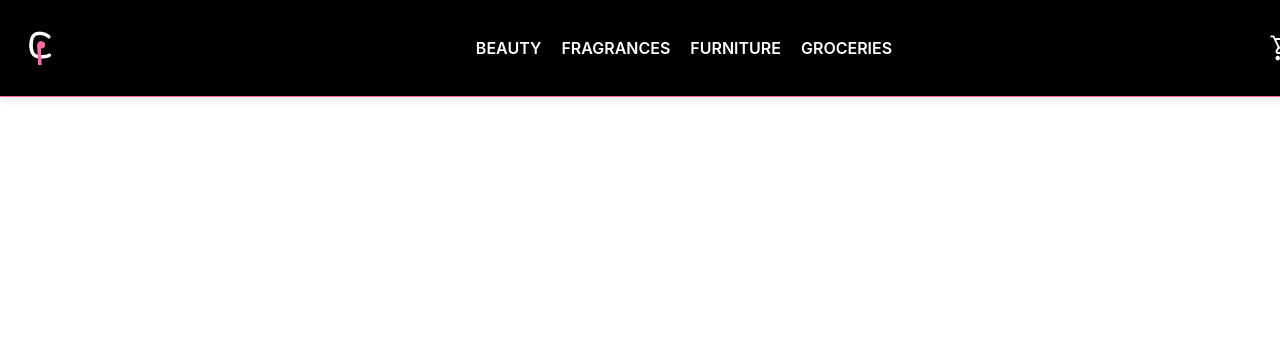
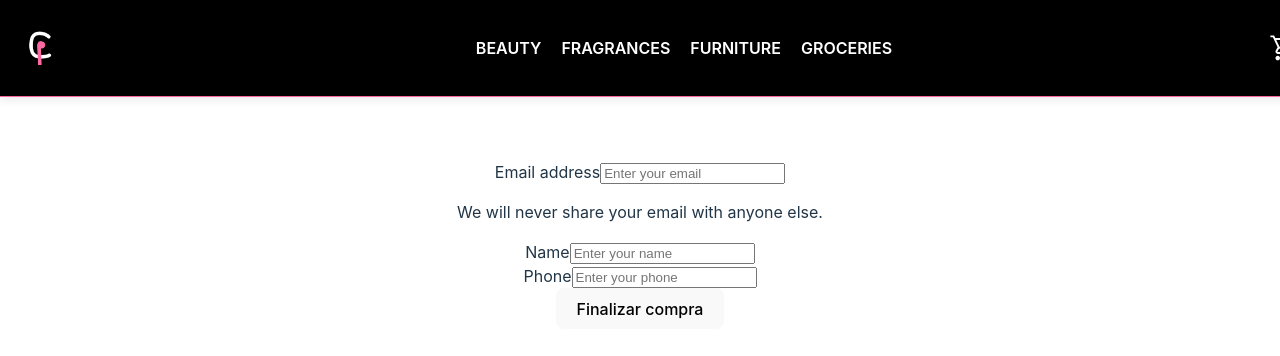
Before and after one commit to camiperezz/react-web-app-ecommerce, a React (Vite) app: page /checkout in a window 1280 px wide. Before the commit this address had no page. Shown: the top 356 px of the page. Built offline with nearby package versions, Linux system fonts and the light colour scheme.

Commit message:
add checkout route and page

```diff
--- a/src/App.jsx
+++ b/src/App.jsx
@@ -3,6 +3,7 @@ import Navbar from './components/Navbar'
 import ItemListContainer from './components/ItemListContainer'
 import ItemDetailContainer from './components/ItemDetailContainer'
 import PageNotFound from './components/PageNotFound'
+import { Checkout } from './components/Checkout'
 import { BrowserRouter, Routes, Route } from "react-router";
 import { CartContainer } from './components/CartContainer'
 
@@ -16,6 +17,7 @@ function App() {
         <Route path="category/:nameCategory" element={<ItemListContainer />} />
         <Route path="item/:idProduct" element={<ItemDetailContainer />} />
         <Route path="cart" element={<CartContainer />} />
+        <Route path="checkout" element={<Checkout />} />
         <Route path="*" element={<PageNotFound/>} />
       </Routes>
     </BrowserRouter>
--- a/src/components/CartContainer.jsx
+++ b/src/components/CartContainer.jsx
@@ -12,6 +12,12 @@ export const CartContainer = () => {
                 :
                 <CartLineList cart={cart} />
             }
+
+            <a href="/checkout">
+                <button>
+                    Ir al checkout
+                </button>
+            </a>
         </div>
     )
 
--- /dev/null
+++ b/src/components/Checkout.jsx
@@ -0,0 +1,9 @@
+import CheckoutForm from "./CheckoutForm"
+export const Checkout = () => {
+
+    return (
+        <main className="checkout-page container">
+            <CheckoutForm />
+        </main>
+    )
+}
--- /dev/null
+++ b/src/components/CheckoutForm.jsx
@@ -0,0 +1,65 @@
+import Swal from 'sweetalert2'
+import withReactContent from 'sweetalert2-react-content'
+import { useCart } from '../context/cartContext'
+import { serverTimestamp } from 'firebase/firestore'
+import { createOrder } from '../firebase/db'
+import { useNavigate } from 'react-router'
+
+function CheckoutForm () {
+    const { cart, getTotal } = useCart()
+    const navigate = useNavigate()
+    const MySwal = withReactContent(Swal)
+
+    const handleSubmit = async (e) => {
+        e.preventDefault() // evitar recargar la pagina
+
+        const form = e.target
+        const email = form.email.value
+        const name = form.name.value
+        const phone = form.phone.value
+
+        console.log("cart en checkout:")
+        console.log(cart)
+
+        const order = {
+            items: cart,
+            user: { userName: name, email, phone },
+            time: serverTimestamp(),
+            total: getTotal()
+        }
+
+        console.log("order")
+        console.log(order)
+
+        const orderId = await createOrder(order)
+
+        // to do: clearCart()
+
+        MySwal.fire({
+            title: <p>Gracias por tu compra</p>,
+            text: `El ID de tu orden es ${orderId}`
+        }).then(() => navigate('/'))
+    }
+
+    return (
+        <form onSubmit={handleSubmit}>
+            <div>
+                <label htmlFor="email">Email address</label>
+                <input type="email" id="email" name="email" placeholder="Enter your email" required />
+                <p>We will never share your email with anyone else.</p>
+            </div>
+            <div>
+                <label htmlFor="name">Name</label>
+                <input type="name" id="name" name="name" placeholder="Enter your name" required />
+            </div>
+            <div>
+                <label htmlFor="phone">Phone</label>
+                <input type="phone" id="phone" name="phone" placeholder="Enter your phone" required />
+            </div>
+
+            <button type="submit">Finalizar compra</button>
+        </form>
+    )
+}
+
+export default CheckoutForm
--- /dev/null
+++ b/src/firebase/config.js
@@ -0,0 +1,12 @@
+import { initializeApp } from "firebase/app";
+
+const firebaseConfig = {
+  apiKey: "AIzaSyCJjZOKA6zzo4uVoGLA9YFO1GpZ_2ouyjw",
+  authDomain: "react-web-app-ecommerce.firebaseapp.com",
+  projectId: "react-web-app-ecommerce",
+  storageBucket: "react-web-app-ecommerce.firebasestorage.app",
+  messagingSenderId: "387462580164",
+  appId: "1:387462580164:web:bdf16d6c6c5aa910444691"
+};
+
+export const app = initializeApp(firebaseConfig);
--- /dev/null
+++ b/src/firebase/db.js
@@ -0,0 +1,57 @@
+import { app } from "./config"
+import {
+    getFirestore,
+    collection,
+    getDocs,
+    query,
+    where,
+    doc,
+    getDoc,
+    addDoc
+} from "firebase/firestore";
+
+const db = getFirestore(app);
+
+export const getProducts = async () => {
+    const querySnapshot = await getDocs(collection(db, "products"));
+    const products = []
+
+    querySnapshot.forEach((doc) => {
+        products.push({...doc.data(), id: doc.id});
+    });
+
+    return products
+}
+
+export const getProductsByCategory = async (nameCategory) => {
+    const q = query(collection(db, "products"), where("category", "==", nameCategory));
+
+    const querySnapshot = await getDocs(q);
+    const products = []
+
+    querySnapshot.forEach((doc) => {
+        products.push({...doc.data(), id: doc.id});
+    });
+
+    return products
+}
+
+export const getProduct = async (idProduct) => {
+    const docRef = doc(db, "products", idProduct);
+    const docSnap = await getDoc(docRef);
+
+    if (docSnap.exists()) {
+        return {...docSnap.data(), id: docSnap.id}
+    } else {
+        console.log("Producto no encontrado");
+    }
+}
+
+export const createOrder = async (order) => {
+    try {
+        const docRef = await addDoc(collection(db, "orders"), order);
+        return docRef.id
+    } catch (e) {
+        console.error("Error adding document: ", e);
+    }
+}
```
